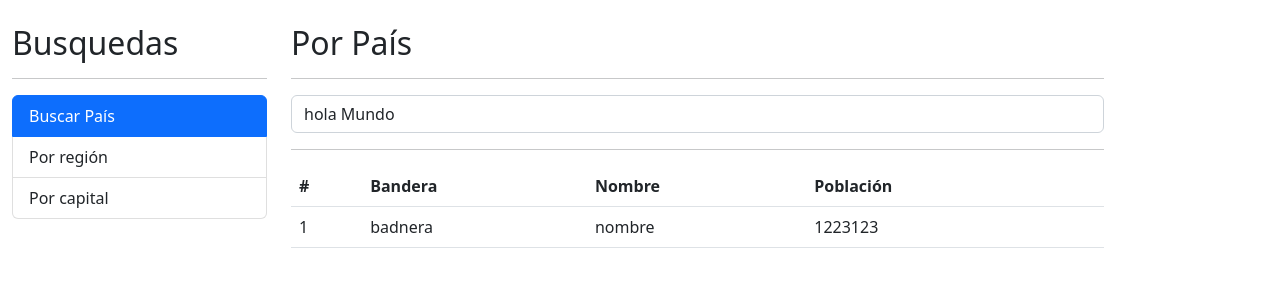
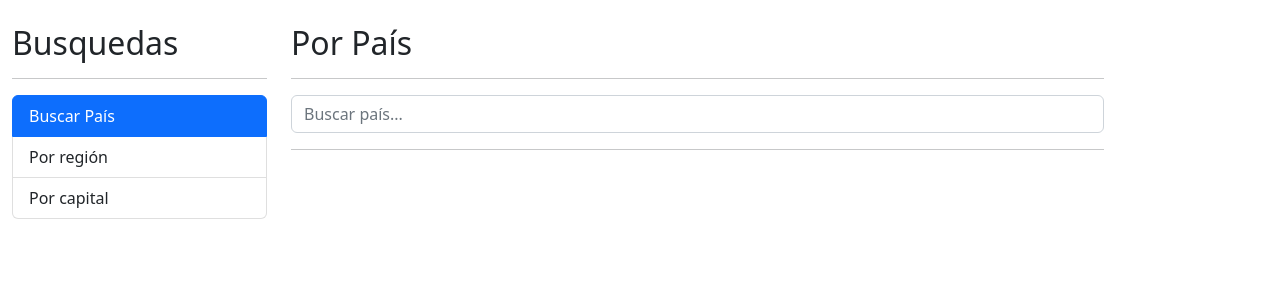
Before and after one commit to salvadorignacio/paisesApp, an Angular app: page / in a window 1280 px wide. Shown: the top 300 px of the page. Built offline with nearby package versions, Linux system fonts and the light colour scheme.

Commit message:
Se crea componentes pais-tabla y pais-input

```diff
--- /dev/null
+++ b/src/app/pais/components/pais-input/pais-input.component.html
@@ -0,0 +1,3 @@
+<form (ngSubmit)="buscar()" autocomplete="off">
+    <input type="text" name="termino" class="form-control" placeholder="Buscar país..." [(ngModel)]="termino" (input)="teclaPresionada()"/>
+</form>
--- /dev/null
+++ b/src/app/pais/components/pais-input/pais-input.component.ts
@@ -0,0 +1,37 @@
+import { Component, Output, EventEmitter, OnInit } from '@angular/core';
+import { Subject } from 'rxjs';
+import { debounceTime} from 'rxjs/operators'
+
+@Component({
+  selector: 'app-pais-input',
+  templateUrl: './pais-input.component.html',
+  styles: [
+  ]
+})
+export class PaisInputComponent implements OnInit {
+
+  @Output() onEnter: EventEmitter<string> = new EventEmitter();
+  @Output() onDebounce: EventEmitter<string> = new EventEmitter();
+
+  debouncer: Subject<string> = new Subject();
+
+  termino: string = '';
+
+  ngOnInit() {
+    this.debouncer // Se ejecuta por cada tecla que se presiona
+    .pipe(
+      debounceTime(300) // emite el subscribe cuando pasan 300 milesimas despues de haber dejado de escribir
+    )
+    .subscribe(valor => {
+      this.onDebounce.emit(valor);
+    });
+  }
+  buscar() {
+    this.onEnter.emit(this.termino);
+  }
+
+  teclaPresionada(){
+    this.debouncer.next(this.termino);
+  }
+
+}
--- /dev/null
+++ b/src/app/pais/components/pais-tabla/pais-tabla.component.html
@@ -0,0 +1,24 @@
+<table class="table table-hover">
+    <thead>
+        <tr>
+            <th>#</th>
+            <th>Bandera</th>
+            <th>Nombre</th>
+            <th>Población</th>
+            <th></th>
+        </tr>
+    </thead>
+    <tbody>
+        <tr *ngFor="let pais of paises; let i = index">
+            <td>{{i+1}}</td>
+            <td>
+                <img src="{{pais.flags.png}}" alt="{{pais.name.common}}" class="small-flag">
+            </td>
+            <td>{{pais.name.common}}</td>
+            <td>{{pais.population | number}}</td>
+            <td>
+                <a [routerLink]="['/pais', pais.cca2]">Ver...</a>
+            </td>
+        </tr>
+    </tbody>
+</table>
--- a/src/app/pais/pages/por-pais/por-pais.component.html
+++ b/src/app/pais/pages/por-pais/por-pais.component.html
@@ -2,9 +2,7 @@
 <hr>
 <div class="row">
     <div class="col">
-        <form (ngSubmit)="buscar()" autocomplete="off">
-            <input type="text" name="termino" class="form-control" placeholder="Buscar país..." [(ngModel)]="termino"/>
-        </form>
+        <app-pais-input (onEnter)="buscar($event)" (onDebounce)="sugerencias($event)"></app-pais-input>
     </div>
 </div>
 
@@ -13,29 +11,8 @@
     No se encontró nada con el término {{termino}}
 </div>
 
-<div *ngIf="!hayError" class="row">
+<div *ngIf="paises.length > 0" class="row">
     <div class="col">
-        <table class="table table-hover">
-            <thead>
-                <tr>
-                    <th>#</th>
-                    <th>Bandera</th>
-                    <th>Nombre</th>
-                    <th>Población</th>
-                    <th></th>
-                </tr>
-            </thead>
-            <tbody>
-                <tr>
-                    <td>1</td>
-                    <td>badnera</td>
-                    <td>nombre</td>
-                    <td>1223123</td>
-                    <td>
-                        <a href="sss"></a>
-                    </td>
-                </tr>
-            </tbody>
-        </table>
+        <app-pais-tabla [paises]="paises"></app-pais-tabla>
     </div>
 </div>
--- a/src/app/pais/pages/por-pais/por-pais.component.ts
+++ b/src/app/pais/pages/por-pais/por-pais.component.ts
@@ -1,4 +1,5 @@
 import { Component } from '@angular/core';
+import { Country } from '../../interfaces/pais.interface';
 import { PaisService } from '../../services/pais.service';
 
 @Component({
@@ -11,17 +12,27 @@ export class PorPaisComponent {
 
   termino: string = 'hola Mundo';
   hayError: boolean = false;
+  paises : Country[] = [];
 
   constructor( private paisService: PaisService) { }
 
-  buscar(){
+  buscar( termino : string){
     this.hayError = false;
-    console.log(this.termino);
-    this.paisService.buscarPais(this.termino).subscribe(resp => {
-      console.log(resp);
+    this.termino = termino;
+
+    this.paisService.buscarPais(this.termino).subscribe(paises => {
+      console.log(paises);
+      this.paises = paises;
+
     }, (err) => {
       this.hayError = true;
-      console.log('No existe país')});
+      this.paises = [];
+    });
+  }
+
+  sugerencias(termino:string) {
+    this.hayError = false;
+    this.termino = termino;
   }
 
 }
--- a/src/app/pais/services/pais.service.ts
+++ b/src/app/pais/services/pais.service.ts
@@ -1,6 +1,7 @@
 import { Injectable } from '@angular/core';
 import { HttpClient } from '@angular/common/http';
 import { Observable } from 'rxjs';
+import { Country } from '../interfaces/pais.interface';
 
 @Injectable({
   providedIn: 'root'
@@ -11,8 +12,8 @@ export class PaisService {
 
   constructor( private http: HttpClient) { }
 
-  buscarPais (termino: string):Observable<any> {
+  buscarPais (termino: string):Observable<Country[]> {
     const url = `${this.apiURL}${termino}`;
-    return this.http.get(url);
+    return this.http.get<Country[]>(url);
   }
 }
--- a/src/styles.css
+++ b/src/styles.css
@@ -1 +1,3 @@
-/* You can add global styles to this file, and also import other style files */
+.small-flag {
+    width: 50px;
+}
```
Also changed, not shown: src/app/pais/components/pais-tabla/pais-tabla.component.ts (added, +14 -0 lines), src/app/pais/interfaces/pais.interface.ts (added, +106 -0 lines), src/app/pais/pais.module.ts (+8 -2 lines).
